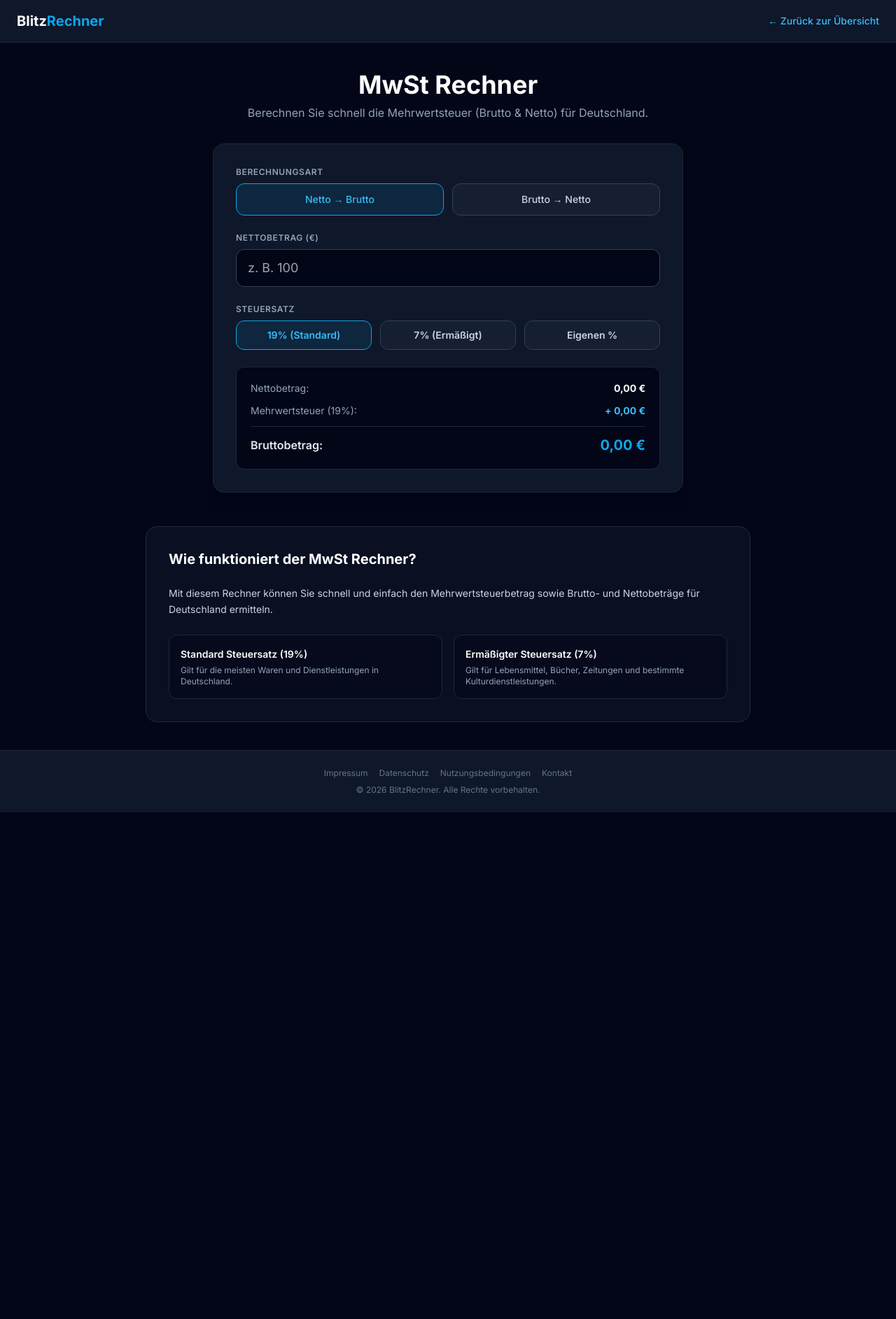
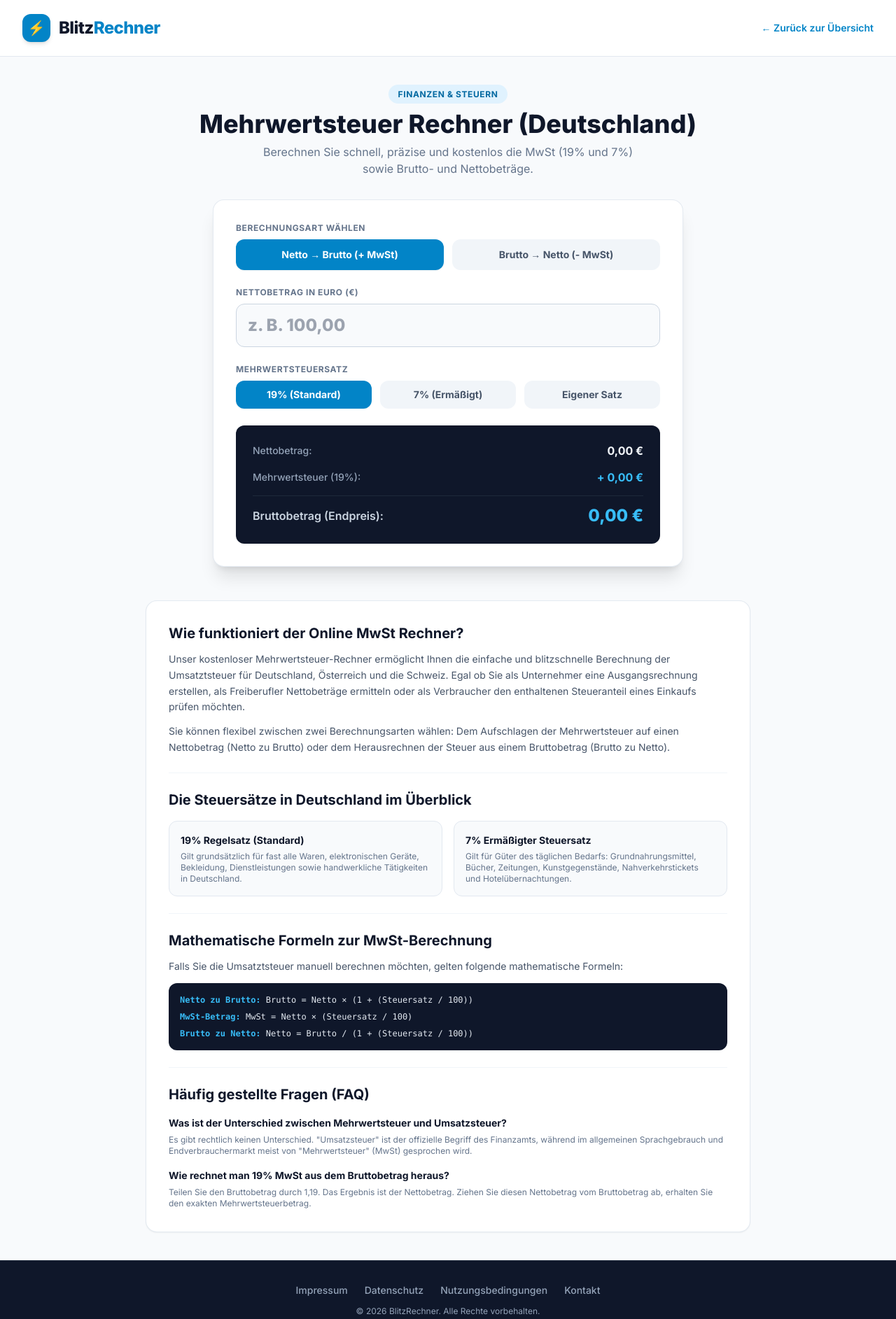
Before and after one commit to waleedanjum95/blitzrechner, a plain HTML site: page tools/mwst-rechner.html in a window 1280 px wide. Shown: the top 1885 px of the page at 70% size. Before the commit the page ends 1161 px from the top, so only its background shows below. Drawn offline with nearby package versions, Linux system fonts and the light colour scheme.

Commit message:
Revamp MwSt Rechner layout and content
Updated the layout and content of the MwSt Rechner page, including improved accessibility and SEO features.

```diff
--- a/tools/mwst-rechner.html
+++ b/tools/mwst-rechner.html
@@ -3,128 +3,189 @@
 <head>
   <meta charset="UTF-8">
   <meta name="viewport" content="width=device-width, initial-scale=1.0">
-  <title>MwSt Rechner 2026 - Mehrwertsteuer schnell berechnen | BlitzRechner</title>
-  <meta name="description" content="Kostenloser Online MwSt Rechner: Berechnen Sie schnell und einfach die Mehrwertsteuer (19% und 7%) brutto aus netto oder netto aus brutto.">
+  <title>MwSt Rechner 2026 - Mehrwertsteuer einfach berechnen | BlitzRechner</title>
+  <meta name="description" content="Kostenloser Online MwSt Rechner für Deutschland. Berechnen Sie schnell und präzise die Mehrwertsteuer (19% & 7%), Nettobeträge und Bruttobeträge inkl. Formeln & FAQs.">
   <script src="https://cdn.tailwindcss.com"></script>
-  <link href="https://fonts.googleapis.com/css2?family=Inter:wght@400;500;600;700&display=swap" rel="stylesheet">
+  <link rel="preconnect" href="https://fonts.googleapis.com">
+  <link rel="preconnect" href="https://fonts.gstatic.com" crossorigin>
+  <link href="https://fonts.googleapis.com/css2?family=Inter:wght@400;500;600;700;800&display=swap" rel="stylesheet">
   <style>
     body { font-family: 'Inter', sans-serif; }
   </style>
 </head>
-<body class="bg-slate-950 text-slate-100 min-h-screen flex flex-col justify-between">
+<body class="bg-slate-50 text-slate-800 min-h-screen flex flex-col justify-between">
 
-  <!-- Header -->
-  <header class="bg-slate-900 border-b border-slate-800 py-4 px-6">
-    <div class="max-w-7xl mx-auto flex justify-between items-center">
-      <a href="../index.html" class="flex items-center gap-2">
-        <span class="text-xl font-extrabold text-white">Blitz<span class="text-sky-500">Rechner</span></span>
+  <!-- Navigation Header -->
+  <header class="bg-white border-b border-slate-200 sticky top-0 z-50">
+    <div class="max-w-7xl mx-auto px-4 sm:px-6 lg:px-8 h-20 flex items-center justify-between">
+      <a href="../index.html" class="flex items-center gap-3">
+        <div class="w-10 h-10 rounded-xl bg-sky-600 text-white flex items-center justify-center font-black text-xl shadow-md">
+          ⚡
+        </div>
+        <span class="text-2xl font-extrabold text-slate-900 tracking-tight">Blitz<span class="text-sky-600">Rechner</span></span>
       </a>
-      <a href="../index.html" class="text-sm font-medium text-sky-400 hover:text-sky-300 transition">&larr; Zurück zur Übersicht</a>
+      <a href="../index.html" class="text-sm font-semibold text-sky-600 hover:text-sky-700 transition flex items-center gap-1">
+        &larr; Zurück zur Übersicht
+      </a>
     </div>
   </header>
 
-  <!-- Main Calculator Content -->
+  <!-- Main Content -->
   <main class="max-w-4xl mx-auto px-4 py-10 flex-grow w-full">
+
+    <!-- Title & Badge -->
     <div class="text-center mb-8">
-      <h1 class="text-3xl md:text-4xl font-extrabold text-white mb-2">MwSt Rechner</h1>
-      <p class="text-slate-400 text-sm md:text-base">Berechnen Sie schnell die Mehrwertsteuer (Brutto & Netto) für Deutschland.</p>
+      <span class="px-3.5 py-1.5 bg-sky-100 text-sky-700 rounded-full text-xs font-bold uppercase tracking-wider">Finanzen & Steuern</span>
+      <h1 class="text-3xl sm:text-4xl font-extrabold text-slate-900 mt-3 mb-2">Mehrwertsteuer Rechner (Deutschland)</h1>
+      <p class="text-slate-500 text-sm sm:text-base max-w-xl mx-auto">Berechnen Sie schnell, präzise und kostenlos die MwSt (19% und 7%) sowie Brutto- und Nettobeträge.</p>
     </div>
 
-    <!-- Calculator Card -->
-    <div class="bg-slate-900 border border-slate-800 rounded-2xl p-6 md:p-8 shadow-xl max-w-2xl mx-auto">
+    <!-- Interactive Calculator Card -->
+    <div class="bg-white border border-slate-200/90 rounded-2xl p-6 sm:p-8 shadow-xl max-w-2xl mx-auto mb-12">
 
-      <!-- Calculation Direction -->
+      <!-- Direction Toggle -->
       <div class="mb-6">
-        <label class="block text-xs font-semibold text-slate-400 uppercase tracking-wider mb-2">Berechnungsart</label>
+        <label class="block text-xs font-bold text-slate-500 uppercase tracking-wider mb-2">Berechnungsart wählen</label>
         <div class="grid grid-cols-2 gap-3">
-          <button id="btnNettoToBrutto" onclick="setMode('netto')" class="py-3 px-4 rounded-xl font-medium text-sm border border-sky-500 bg-sky-500/10 text-sky-400 transition">Netto &rarr; Brutto</button>
-          <button id="btnBruttoToNetto" onclick="setMode('brutto')" class="py-3 px-4 rounded-xl font-medium text-sm border border-slate-700 bg-slate-800/50 text-slate-300 hover:bg-slate-800 transition">Brutto &rarr; Netto</button>
+          <button id="btnNetto" onclick="setMode('netto')" class="py-3 px-4 rounded-xl font-bold text-sm bg-sky-600 text-white shadow-sm transition">Netto &rarr; Brutto (+ MwSt)</button>
+          <button id="btnBrutto" onclick="setMode('brutto')" class="py-3 px-4 rounded-xl font-bold text-sm bg-slate-100 text-slate-600 hover:bg-slate-200 transition">Brutto &rarr; Netto (- MwSt)</button>
         </div>
       </div>
 
       <!-- Amount Input -->
       <div class="mb-6">
-        <label id="inputLabel" class="block text-xs font-semibold text-slate-400 uppercase tracking-wider mb-2">Nettobetrag (€)</label>
-        <input type="number" id="amount" placeholder="z. B. 100" oninput="calculate()" class="w-full bg-slate-950 border border-slate-700 rounded-xl px-4 py-3 text-white text-lg focus:outline-none focus:border-sky-500 transition">
+        <label id="inputLabel" class="block text-xs font-bold text-slate-500 uppercase tracking-wider mb-2">Nettobetrag in Euro (€)</label>
+        <input type="number" id="amount" placeholder="z. B. 100,00" oninput="calculate()" class="w-full bg-slate-50 border border-slate-300 rounded-xl px-4 py-3.5 text-slate-900 font-extrabold text-2xl focus:outline-none focus:ring-2 focus:ring-sky-500 transition">
       </div>
 
-      <!-- Tax Rate Selection -->
+      <!-- Tax Rate Buttons -->
       <div class="mb-6">
-        <label class="block text-xs font-semibold text-slate-400 uppercase tracking-wider mb-2">Steuersatz</label>
+        <label class="block text-xs font-bold text-slate-500 uppercase tracking-wider mb-2">Mehrwertsteuersatz</label>
         <div class="grid grid-cols-3 gap-3">
-          <button id="rate19" onclick="setRate(19)" class="py-2.5 px-3 rounded-xl font-semibold text-sm border border-sky-500 bg-sky-500/10 text-sky-400 transition">19% (Standard)</button>
-          <button id="rate7" onclick="setRate(7)" class="py-2.5 px-3 rounded-xl font-semibold text-sm border border-slate-700 bg-slate-800/50 text-slate-300 hover:bg-slate-800 transition">7% (Ermäßigt)</button>
-          <button id="rateCustom" onclick="setRate('custom')" class="py-2.5 px-3 rounded-xl font-semibold text-sm border border-slate-700 bg-slate-800/50 text-slate-300 hover:bg-slate-800 transition">Eigenen %</button>
+          <button id="rate19" onclick="setRate(19)" class="py-2.5 px-3 rounded-xl font-bold text-sm bg-sky-600 text-white shadow-sm transition">19% (Standard)</button>
+          <button id="rate7" onclick="setRate(7)" class="py-2.5 px-3 rounded-xl font-bold text-sm bg-slate-100 text-slate-600 hover:bg-slate-200 transition">7% (Ermäßigt)</button>
+          <button id="rateCustom" onclick="setRate('custom')" class="py-2.5 px-3 rounded-xl font-bold text-sm bg-slate-100 text-slate-600 hover:bg-slate-200 transition">Eigener Satz</button>
         </div>
-        <input type="number" id="customRateInput" placeholder="Steuersatz in %" oninput="calculate()" class="hidden w-full mt-3 bg-slate-950 border border-slate-700 rounded-xl px-4 py-2 text-white text-sm focus:outline-none focus:border-sky-500">
+        <input type="number" id="customRateInput" placeholder="Steuersatz eingeben (z. B. 10)" oninput="calculate()" class="hidden w-full mt-3 bg-slate-50 border border-slate-300 rounded-xl px-4 py-2.5 text-slate-900 font-semibold text-sm focus:outline-none focus:ring-2 focus:ring-sky-500">
       </div>
 
-      <!-- Result Card -->
-      <div class="bg-slate-950 border border-slate-800 rounded-xl p-5 space-y-3">
+      <!-- Result Panel -->
+      <div class="bg-slate-900 text-white rounded-xl p-6 space-y-3.5 shadow-inner">
         <div class="flex justify-between items-center text-sm">
-          <span class="text-slate-400">Nettobetrag:</span>
-          <span id="resNetto" class="font-bold text-white">0,00 €</span>
+          <span class="text-slate-400 font-medium">Nettobetrag:</span>
+          <span id="resNetto" class="font-bold text-slate-100 text-base">0,00 €</span>
         </div>
         <div class="flex justify-between items-center text-sm">
-          <span class="text-slate-400">Mehrwertsteuer (<span id="resRateLabel">19%</span>):</span>
-          <span id="resMwst" class="font-bold text-sky-400">+ 0,00 €</span>
+          <span class="text-slate-400 font-medium">Mehrwertsteuer (<span id="resRateLabel">19%</span>):</span>
+          <span id="resMwst" class="font-bold text-sky-400 text-base">+ 0,00 €</span>
         </div>
-        <div class="border-t border-slate-800 pt-3 flex justify-between items-center text-base">
-          <span class="font-semibold text-slate-200">Bruttobetrag:</span>
-          <span id="resBrutto" class="font-extrabold text-xl text-sky-500">0,00 €</span>
+        <div class="border-t border-slate-800 pt-3 flex justify-between items-center">
+          <span class="font-semibold text-slate-300 text-base">Bruttobetrag (Endpreis):</span>
+          <span id="resBrutto" class="font-extrabold text-2xl text-sky-400">0,00 €</span>
         </div>
       </div>
 
     </div>
 
-    <!-- SEO Content Section -->
-    <section class="mt-12 bg-slate-900/60 border border-slate-800 rounded-2xl p-6 md:p-8 space-y-6 text-slate-300 text-sm leading-relaxed">
-      <h2 class="text-xl font-bold text-white">Wie funktioniert der MwSt Rechner?</h2>
-      <p>Mit diesem Rechner können Sie schnell und einfach den Mehrwertsteuerbetrag sowie Brutto- und Nettobeträge für Deutschland ermitteln.</p>
+    <!-- 300+ Words SEO Article Section -->
+    <article class="bg-white border border-slate-200/90 rounded-2xl p-6 sm:p-8 space-y-6 text-slate-600 text-sm leading-relaxed shadow-sm">
 
-      <div class="grid md:grid-cols-2 gap-4">
-        <div class="bg-slate-950/50 p-4 rounded-xl border border-slate-800">
-          <h3 class="font-semibold text-white mb-1">Standard Steuersatz (19%)</h3>
-          <p class="text-xs text-slate-400">Gilt für die meisten Waren und Dienstleistungen in Deutschland.</p>
+      <section>
+        <h2 class="text-xl font-bold text-slate-900 mb-3">Wie funktioniert der Online MwSt Rechner?</h2>
+        <p class="mb-3">
+          Unser kostenloser Mehrwertsteuer-Rechner ermöglicht Ihnen die einfache und blitzschnelle Berechnung der Umsatztsteuer für Deutschland, Österreich und die Schweiz. Egal ob Sie als Unternehmer eine Ausgangsrechnung erstellen, als Freiberufler Nettobeträge ermitteln oder als Verbraucher den enthaltenen Steueranteil eines Einkaufs prüfen möchten.
+        </p>
+        <p>
+          Sie können flexibel zwischen zwei Berechnungsarten wählen: Dem Aufschlagen der Mehrwertsteuer auf einen Nettobetrag (Netto zu Brutto) oder dem Herausrechnen der Steuer aus einem Bruttobetrag (Brutto zu Netto).
+        </p>
+      </section>
+
+      <section class="border-t border-slate-100 pt-6">
+        <h2 class="text-xl font-bold text-slate-900 mb-3">Die Steuersätze in Deutschland im Überblick</h2>
+        <div class="grid sm:grid-cols-2 gap-4 my-4">
+          <div class="bg-slate-50 p-4 rounded-xl border border-slate-200">
+            <h3 class="font-bold text-slate-900 mb-1">19% Regelsatz (Standard)</h3>
+            <p class="text-xs text-slate-500">
+              Gilt grundsätzlich für fast alle Waren, elektronischen Geräte, Bekleidung, Dienstleistungen sowie handwerkliche Tätigkeiten in Deutschland.
+            </p>
           </div>
-        <div class="bg-slate-950/50 p-4 rounded-xl border border-slate-800">
-          <h3 class="font-semibold text-white mb-1">Ermäßigter Steuersatz (7%)</h3>
-          <p class="text-xs text-slate-400">Gilt für Lebensmittel, Bücher, Zeitungen und bestimmte Kulturdienstleistungen.</p>
+          <div class="bg-slate-50 p-4 rounded-xl border border-slate-200">
+            <h3 class="font-bold text-slate-900 mb-1">7% Ermäßigter Steuersatz</h3>
+            <p class="text-xs text-slate-500">
+              Gilt für Güter des täglichen Bedarfs: Grundnahrungsmittel, Bücher, Zeitungen, Kunstgegenstände, Nahverkehrstickets und Hotelübernachtungen.
+            </p>
           </div>
         </div>
       </section>
+
+      <section class="border-t border-slate-100 pt-6">
+        <h2 class="text-xl font-bold text-slate-900 mb-3">Mathematische Formeln zur MwSt-Berechnung</h2>
+        <p class="mb-3">Falls Sie die Umsatztsteuer manuell berechnen möchten, gelten folgende mathematische Formeln:</p>
+
+        <div class="bg-slate-900 text-slate-200 p-4 rounded-xl space-y-2 font-mono text-xs overflow-x-auto mb-4">
+          <p><strong class="text-sky-400">Netto zu Brutto:</strong> Brutto = Netto × (1 + (Steuersatz / 100))</p>
+          <p><strong class="text-sky-400">MwSt-Betrag:</strong> MwSt = Netto × (Steuersatz / 100)</p>
+          <p><strong class="text-sky-400">Brutto zu Netto:</strong> Netto = Brutto / (1 + (Steuersatz / 100))</p>
+        </div>
+      </section>
+
+      <!-- FAQ Section -->
+      <section class="border-t border-slate-100 pt-6">
+        <h2 class="text-xl font-bold text-slate-900 mb-4">Häufig gestellte Fragen (FAQ)</h2>
+
+        <div class="space-y-4">
+          <div>
+            <h3 class="font-bold text-slate-900 mb-1">Was ist der Unterschied zwischen Mehrwertsteuer und Umsatzsteuer?</h3>
+            <p class="text-slate-500 text-xs">
+              Es gibt rechtlich keinen Unterschied. "Umsatzsteuer" ist der offizielle Begriff des Finanzamts, während im allgemeinen Sprachgebrauch und Endverbrauchermarkt meist von "Mehrwertsteuer" (MwSt) gesprochen wird.
+            </p>
+          </div>
+
+          <div>
+            <h3 class="font-bold text-slate-900 mb-1">Wie rechnet man 19% MwSt aus dem Bruttobetrag heraus?</h3>
+            <p class="text-slate-500 text-xs">
+              Teilen Sie den Bruttobetrag durch 1,19. Das Ergebnis ist der Nettobetrag. Ziehen Sie diesen Nettobetrag vom Bruttobetrag ab, erhalten Sie den exakten Mehrwertsteuerbetrag.
+            </p>
+          </div>
+        </div>
+      </section>
+
+    </article>
+
   </main>
 
   <!-- Footer -->
-  <footer class="bg-slate-900 border-t border-slate-800 py-6 text-center text-xs text-slate-500">
-    <div class="mb-2 flex justify-center gap-4">
+  <footer class="bg-slate-900 text-slate-400 py-8 border-t border-slate-800 text-center text-xs">
+    <div class="max-w-7xl mx-auto px-4 space-y-3">
+      <div class="flex justify-center flex-wrap gap-6 font-medium text-sm">
         <a href="../impressum.html" class="hover:text-white transition">Impressum</a>
         <a href="../datenschutz.html" class="hover:text-white transition">Datenschutz</a>
         <a href="../nutzungsbedingungen.html" class="hover:text-white transition">Nutzungsbedingungen</a>
         <a href="../kontakt.html" class="hover:text-white transition">Kontakt</a>
       </div>
-    &copy; 2026 BlitzRechner. Alle Rechte vorbehalten.
+      <p>&copy; 2026 BlitzRechner. Alle Rechte vorbehalten.</p>
+    </div>
   </footer>
 
-  <!-- Calculation JS -->
+  <!-- Script Code -->
   <script>
     let currentMode = 'netto';
     let currentRate = 19;
 
     function setMode(mode) {
       currentMode = mode;
-      const btnNetto = document.getElementById('btnNettoToBrutto');
-      const btnBrutto = document.getElementById('btnBruttoToNetto');
-      const label = document.getElementById('inputLabel');
+      const bN = document.getElementById('btnNetto');
+      const bB = document.getElementById('btnBrutto');
+      const lbl = document.getElementById('inputLabel');
 
-      if (mode === 'netto') {
-        btnNetto.className = "py-3 px-4 rounded-xl font-medium text-sm border border-sky-500 bg-sky-500/10 text-sky-400 transition";
-        btnBrutto.className = "py-3 px-4 rounded-xl font-medium text-sm border border-slate-700 bg-slate-800/50 text-slate-300 hover:bg-slate-800 transition";
-        label.innerText = "Nettobetrag (€)";
+      if(mode === 'netto') {
+        bN.className = "py-3 px-4 rounded-xl font-bold text-sm bg-sky-600 text-white shadow-sm transition";
+        bB.className = "py-3 px-4 rounded-xl font-bold text-sm bg-slate-100 text-slate-600 hover:bg-slate-200 transition";
+        lbl.innerText = "Nettobetrag in Euro (€)";
       } else {
-        btnBrutto.className = "py-3 px-4 rounded-xl font-medium text-sm border border-sky-500 bg-sky-500/10 text-sky-400 transition";
-        btnNetto.className = "py-3 px-4 rounded-xl font-medium text-sm border border-slate-700 bg-slate-800/50 text-slate-300 hover:bg-slate-800 transition";
-        label.innerText = "Bruttobetrag (€)";
+        bB.className = "py-3 px-4 rounded-xl font-bold text-sm bg-sky-600 text-white shadow-sm transition";
+        bN.className = "py-3 px-4 rounded-xl font-bold text-sm bg-slate-100 text-slate-600 hover:bg-slate-200 transition";
+        lbl.innerText = "Bruttobetrag in Euro (€)";
       }
       calculate();
     }
@@ -133,42 +194,37 @@
       currentRate = rate;
       const r19 = document.getElementById('rate19');
       const r7 = document.getElementById('rate7');
-      const rCustom = document.getElementById('rateCustom');
-      const customInput = document.getElementById('customRateInput');
+      const rC = document.getElementById('rateCustom');
+      const cInp = document.getElementById('customRateInput');
 
-      [r19, r7, rCustom].forEach(btn => btn.className = "py-2.5 px-3 rounded-xl font-semibold text-sm border border-slate-700 bg-slate-800/50 text-slate-300 hover:bg-slate-800 transition");
+      [r19, r7, rC].forEach(b => b.className = "py-2.5 px-3 rounded-xl font-bold text-sm bg-slate-100 text-slate-600 hover:bg-slate-200 transition");
 
       if (rate === 19) {
-        r19.className = "py-2.5 px-3 rounded-xl font-semibold text-sm border border-sky-500 bg-sky-500/10 text-sky-400 transition";
-        customInput.classList.add('hidden');
+        r19.className = "py-2.5 px-3 rounded-xl font-bold text-sm bg-sky-600 text-white shadow-sm transition";
+        cInp.classList.add('hidden');
       } else if (rate === 7) {
-        r7.className = "py-2.5 px-3 rounded-xl font-semibold text-sm border border-sky-500 bg-sky-500/10 text-sky-400 transition";
-        customInput.classList.add('hidden');
+        r7.className = "py-2.5 px-3 rounded-xl font-bold text-sm bg-sky-600 text-white shadow-sm transition";
+        cInp.classList.add('hidden');
       } else {
-        rCustom.className = "py-2.5 px-3 rounded-xl font-semibold text-sm border border-sky-500 bg-sky-500/10 text-sky-400 transition";
-        customInput.classList.remove('hidden');
+        rC.className = "py-2.5 px-3 rounded-xl font-bold text-sm bg-sky-600 text-white shadow-sm transition";
+        cInp.classList.remove('hidden');
       }
       calculate();
     }
 
     function calculate() {
-      const inputVal = parseFloat(document.getElementById('amount').value) || 0;
-      let rate = currentRate;
-
-      if (currentRate === 'custom') {
-        rate = parseFloat(document.getElementById('customRateInput').value) || 0;
-      }
+      const val = parseFloat(document.getElementById('amount').value) || 0;
+      let rate = currentRate === 'custom' ? (parseFloat(document.getElementById('customRateInput').value) || 0) : currentRate;
 
       document.getElementById('resRateLabel').innerText = rate + '%';
 
       let netto = 0, mwst = 0, brutto = 0;
-
       if (currentMode === 'netto') {
-        netto = inputVal;
+        netto = val;
         mwst = netto * (rate / 100);
         brutto = netto + mwst;
       } else {
-        brutto = inputVal;
+        brutto = val;
         netto = brutto / (1 + (rate / 100));
         mwst = brutto - netto;
       }
@@ -180,3 +236,10 @@
   </script>
 </body>
 </html>
+      document.getElementById('resNetto').innerText = netto.toLocaleString('de-DE', { minimumFractionDigits: 2, maximumFractionDigits: 2 }) + ' €';
+      document.getElementById('resMwst').innerText = '+ ' + mwst.toLocaleString('de-DE', { minimumFractionDigits: 2, maximumFractionDigits: 2 }) + ' €';
+      document.getElementById('resBrutto').innerText = brutto.toLocaleString('de-DE', { minimumFractionDigits: 2, maximumFractionDigits: 2 }) + ' €';
+    }
+  </script>
+</body>
+</html>
```
Lines whose indentation alone changed are shown as unchanged.
